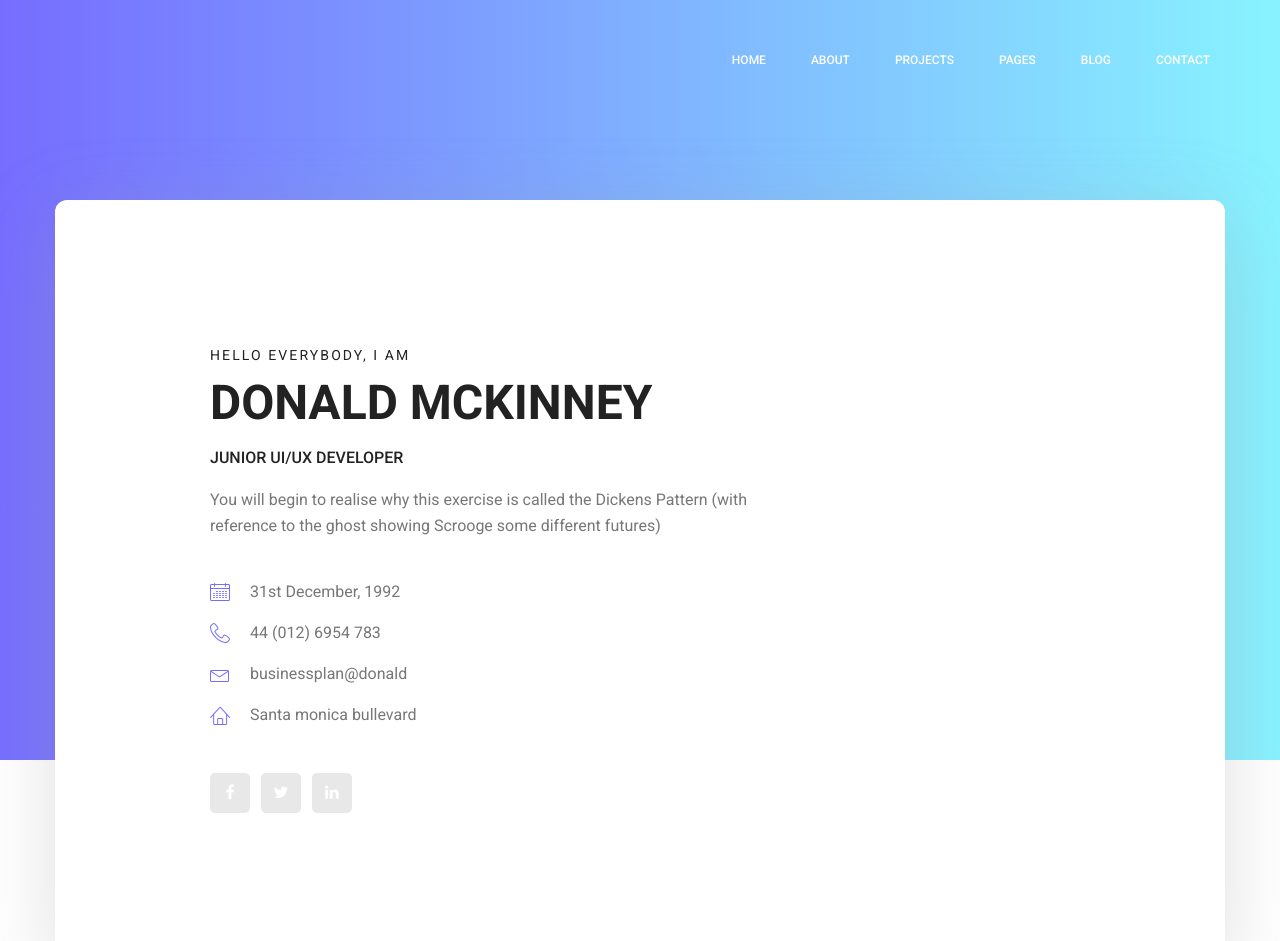
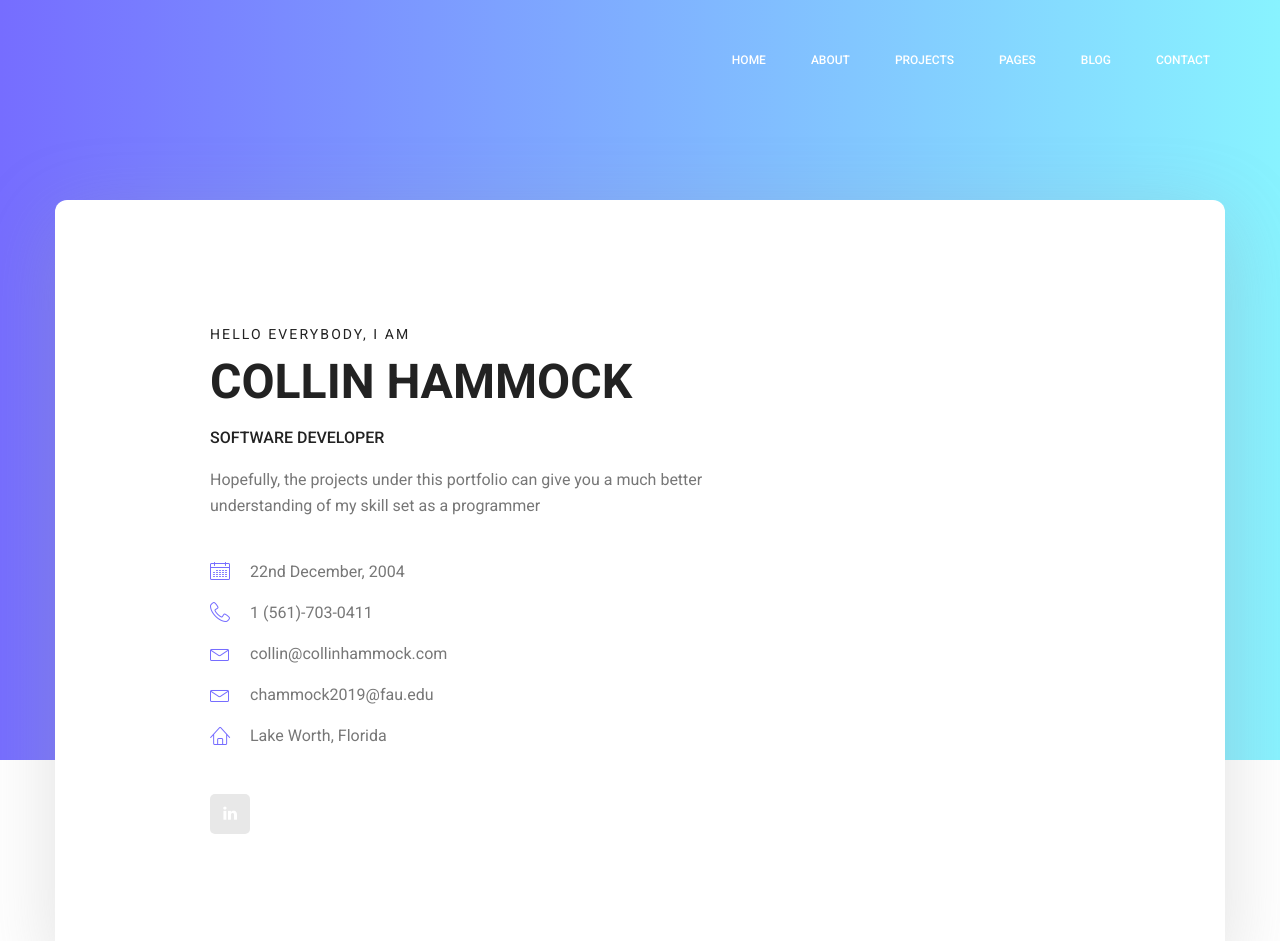
Before and after one commit to Collin2222/Portfolio, a plain HTML site: page index.html in a window 1280 px wide. Shown: the top 941 px of the page. Drawn offline with Linux system fonts and the light colour scheme.

Commit message:
Update the Home banner
Updated the home banner to be more accurate to myself

```diff
--- a/index.html
+++ b/index.html
@@ -77,20 +77,21 @@
 							</div>
 							<div class="media-body">
 								<div class="personal_text">
-									<h6>Hello Everybody, i am</h6>
-									<h3>Donald McKinney</h3>
-									<h4>Junior UI/UX Developer</h4>
-									<p>You will begin to realise why this exercise is called the Dickens Pattern (with reference to the ghost showing Scrooge some different futures)</p>
+									<h6>Hello Everybody, I am</h6>
+									<h3>Collin Hammock</h3>
+									<h4>Software Developer</h4>
+									<p>Hopefully, the projects under this portfolio can give you a much better understanding of my skill set as a programmer</p>
 									<ul class="list basic_info">
-										<li><a href="#"><i class="lnr lnr-calendar-full"></i> 31st December, 1992</a></li>
-										<li><a href="#"><i class="lnr lnr-phone-handset"></i> 44 (012) 6954 783</a></li>
-										<li><a href="#"><i class="lnr lnr-envelope"></i> businessplan@donald</a></li>
-										<li><a href="#"><i class="lnr lnr-home"></i> Santa monica bullevard</a></li>
+										<li><a href="#"><i class="lnr lnr-calendar-full"></i> 22nd December, 2004</a></li>
+										<li><a href="#"><i class="lnr lnr-phone-handset"></i> 1 (561)-703-0411</a></li>
+										<li><a href="#"><i class="lnr lnr-envelope"></i> collin@collinhammock.com</a></li>
+										<li><a href="#"><i class="lnr lnr-envelope"></i> chammock2019@fau.edu</a></li>
+										<li><a href="#"><i class="lnr lnr-home"></i> Lake Worth, Florida</a></li>
 									</ul>
 									<ul class="list personal_social">
-										<li><a href="#"><i class="fa fa-facebook"></i></a></li>
-										<li><a href="#"><i class="fa fa-twitter"></i></a></li>
-										<li><a href="#"><i class="fa fa-linkedin"></i></a></li>
+										<!-- <li><a href="#"><i class="fa fa-facebook"></i></a></li>
+										<li><a href="#"><i class="fa fa-twitter"></i></a></li> -->
+										<li><a href="https://www.linkedin.com/in/collin-hammock123/"><i class="fa fa-linkedin"></i></a></li>
 									</ul>
 								</div>
 							</div>
```
